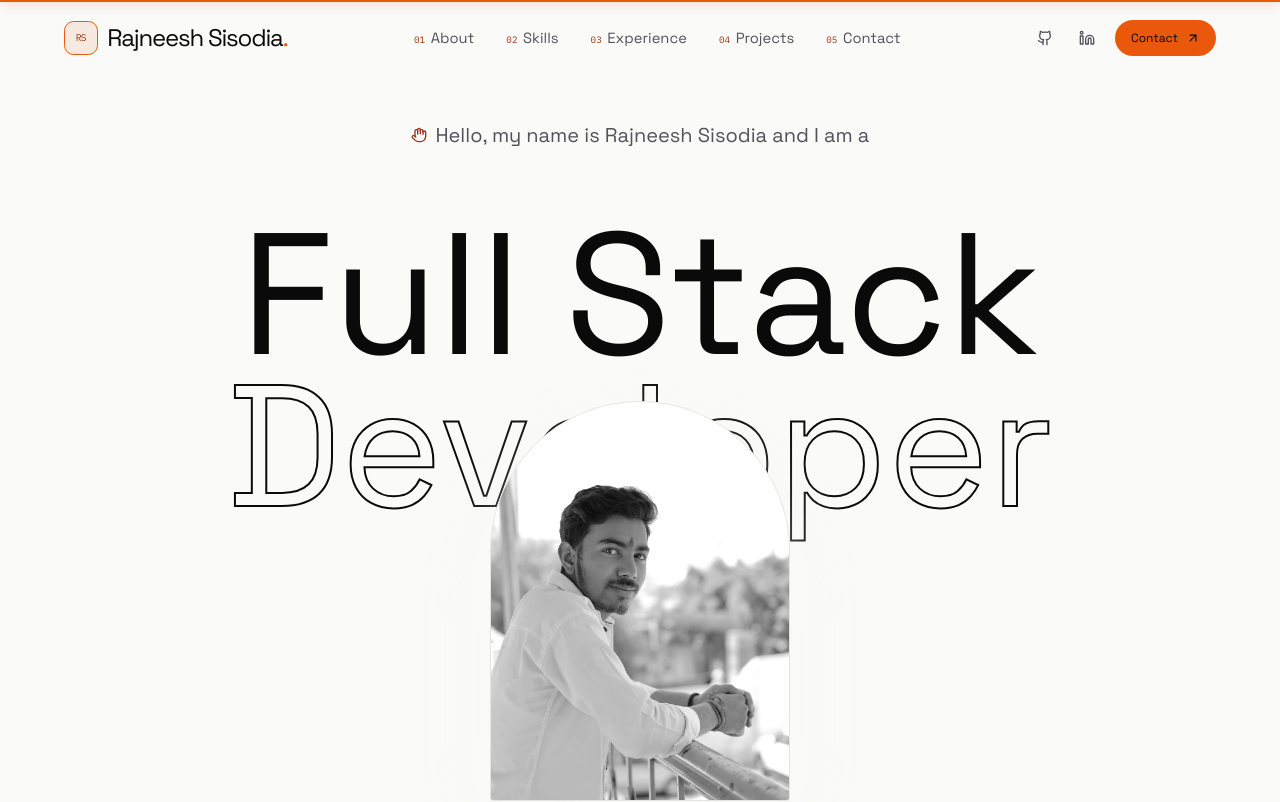
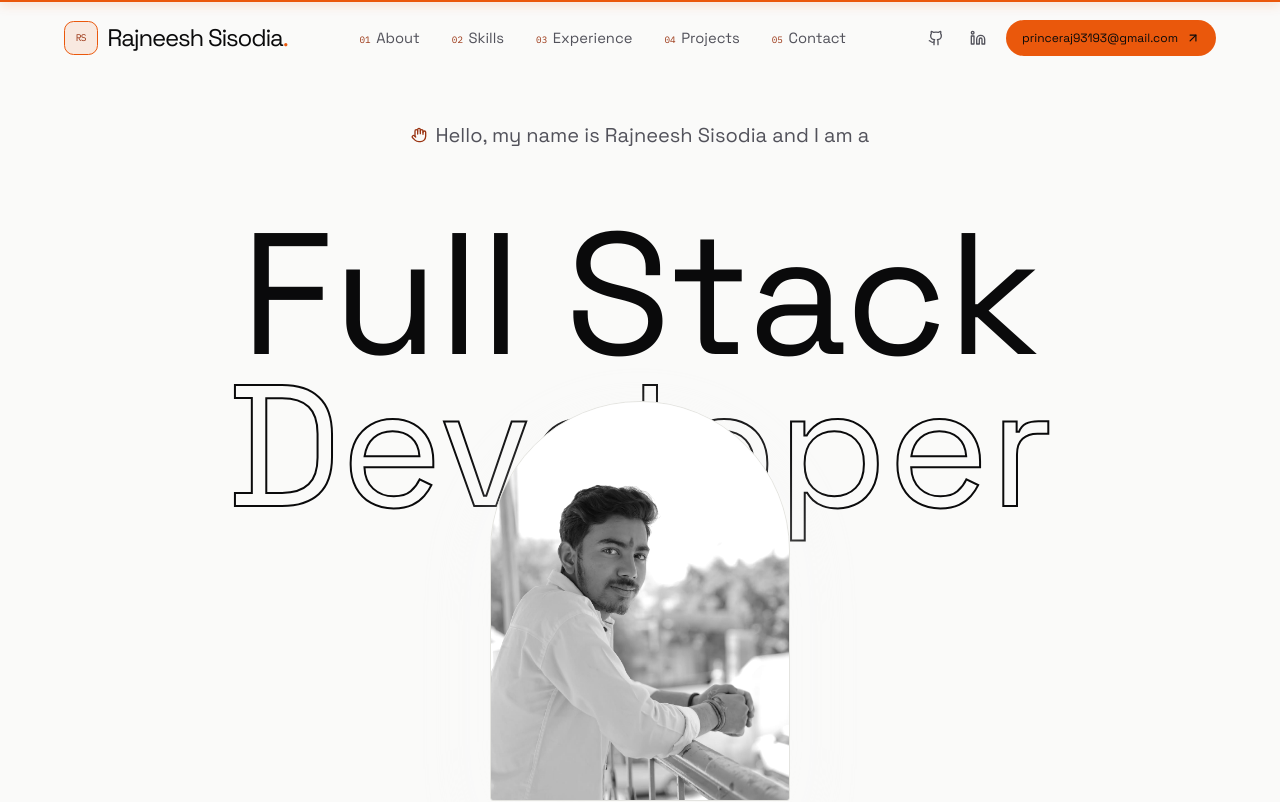
Before and after one commit to devrajneesh006/Portfolio, a React (Vite) app: page / in a window 1280 px wide. Shown: the top 802 px of the page. Built offline with nearby package versions, Linux system fonts and the light colour scheme.

Commit message:
Add real email and GitHub URL

```diff
--- a/src/data/socials.js
+++ b/src/data/socials.js
@@ -1,6 +1,6 @@
 export const socials = {
-  email: 'TODO_email',
-  github: 'TODO_github_url',
+  email: 'princeraj93193@gmail.com',
+  github: 'https://github.com/devrajneesh006',
   linkedin: 'TODO_linkedin_url',
 }
 
```
